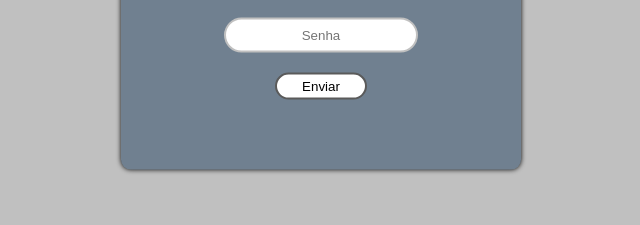
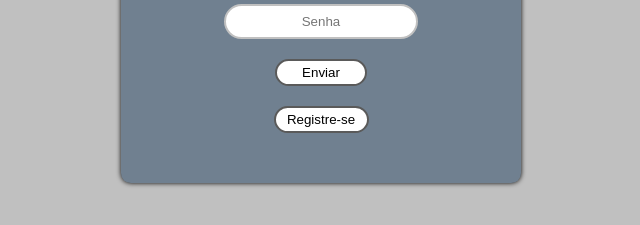
Before and after one commit to suederlima/tela-de-login-simples, a plain HTML site: page index.html in a window 1280 px wide. Shown: the part 399-624 px from the top of the page, without its empty margins (319-959 px from the left). Drawn offline with Linux system fonts and the light colour scheme.

Commit message:
Criado o botao de registro, e junto a ele alteracao no botao de envio

```diff
--- a/index.html
+++ b/index.html
@@ -16,6 +16,7 @@
     <input type="text" name="" placeholder="Usuário">
     <input type="password" name="" placeholder="Senha">
     <input type="submit" name="" value="Enviar">
+    <a href="#"><button>Registre-se</button></a>
 
 </form>
 
--- a/style.css
+++ b/style.css
@@ -53,4 +53,23 @@ border-color: #5a5a5a;
     color: black;
     border-radius: 25px;
     transition: 0.50s;
+    cursor: pointer;
 }
+
+.box input[type = "submit"]:hover{
+    background-color: #708090;
+    transition: background-color 0.5s;
+
+}
+button{
+    border-radius: 25px;
+    width: 95px;
+    height: 27px;
+    border:  2px #5a5a5a solid;
+    background: white;
+    cursor: pointer;
+}
+button:hover{
+   background-color: #708090;
+   transition: background-color 0.5s;
+}
```
